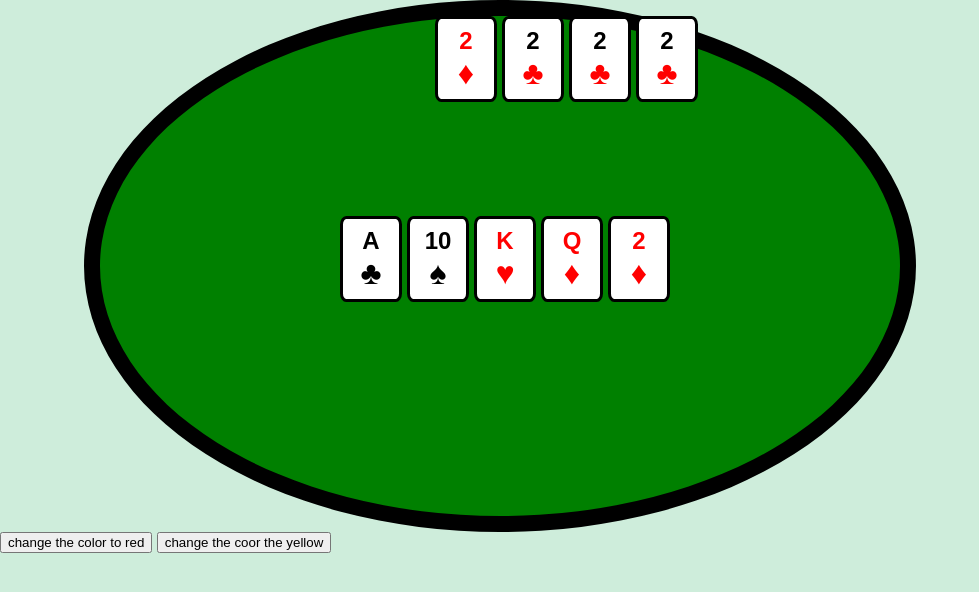
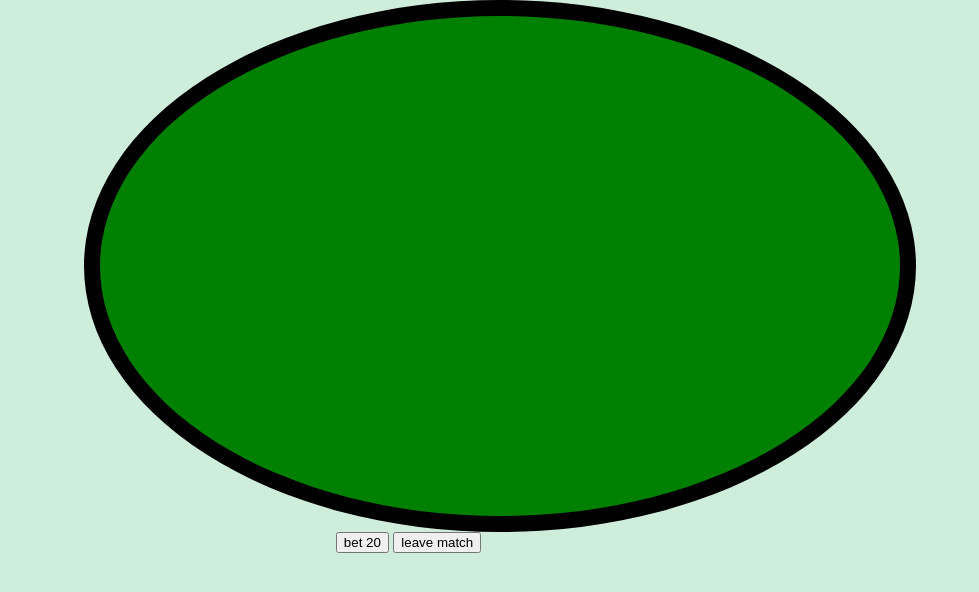
Before and after one commit to N3ddy/progetto_2023, a Flask app: page /game_page/ in a window 1280 px wide. Shown: the top 592 px of the page, without its empty margins (0-979 px from the left). Run offline with Flask 3, Linux system fonts and the light colour scheme; a user stored in the database is signed in; some libraries are stand-ins or nearby versions.

Commit message:
sistemate carte su tavolo

```diff
--- a/flaskr/Deck.py
+++ b/flaskr/Deck.py
@@ -1,3 +1,5 @@
+import random
+
 class Deck:
     def __init__(self):
         cards = list()
@@ -9,7 +11,7 @@ class Deck:
         # mescolare le carte
         random.shuffle(self.cards)
 
-    def pick_cards(self, n_cards = 2):
+    def pick_cards(self, n_cards = 5):
         picked_cards = list()
         for index in range(n_cards):
             picked_cards.append(self.cards.pop(0))
--- a/flaskr/routes.py
+++ b/flaskr/routes.py
@@ -5,10 +5,11 @@ from flaskr import db, bcrypt
 from flaskr import app, socketio
 from flask_login import login_user, logout_user, current_user, login_required
 from flask_socketio import join_room, send, rooms, leave_room
-
+from flaskr.pokerGame import PokerGame
 
 active_rooms = {}
-
+active_players = {}
+poker_games = {}
 
 # controllo dell evento nel socket
 @socketio.on('change_color')
@@ -35,6 +36,10 @@ def on_join(data):
 
     join_room(room)
 
+    user_room = current_user.username
+    active_players[current_user.username] = current_user.username
+    join_room(user_room)
+
     send(username + ' has entered the room: ' + room, to=room)
     socketio.emit("load_avaiable_rooms", active_rooms, broadcast=True)
     socketio.emit("send_current_room", room, to=room)
@@ -47,6 +52,11 @@ def on_enter_existing_room(data):
     for room_name in rooms():
         leave_room(room_name)
     join_room(room)
+
+    user_room = current_user.username
+    active_players[current_user.username] = current_user.username
+    join_room(user_room)
+
     active_rooms[room] += "," + username
     print("entered room " + room, flush=True)
 
@@ -70,6 +80,49 @@ def on_leave_current_room(data):
 @socketio.on("start_game") #start the game for all user in the room
 def on_start_game(data):
     socketio.emit("load_game_page", to=data["room"]) #tell all user in the room to load the new page
+    number_of_players = len(active_rooms[data["room"]].split(",")) - 1
+    poker_games[current_user.username] = PokerGame(number_of_players) #create the poker game for n player
+    poker_games[current_user.username].start_game()
+
+    """curr_room = current_user.username + "_room"
+    players = active_rooms[curr_room].split(",")
+    index = 0
+    print(players, flush=True)
+
+    for single_player in players:
+        if single_player != "":
+            print("\n\n\n", flush=True)
+            print(single_player, flush=True)
+            print(rooms())
+            print("\n\n\n", flush=True)
+            #poker_games[current_user.username].players[index].hand
+            #socketio.emit("show_cards_button",current_user.username,  to=single_player)
+            break"""
+
+
+@socketio.on("give_cards") #give the cards for all users in the room
+def on_give_cards(data):
+
+    curr_room = current_user.username + "_room"
+    players = active_rooms[curr_room].split(",")
+    index = 0
+
+    socketio.emit("show_table_cards", poker_games[current_user.username].table_cards, to=curr_room)
+
+    for single_player in players:
+        if single_player != "":
+            print(single_player, flush=True)
+            print(rooms())
+            print("\n\n\n", flush=True)
+            print(poker_games[current_user.username].players[index].hand, flush=True)
+            socketio.emit("show_cards",  poker_games[current_user.username].players[index].hand, to=single_player)
+
+            if index == 0: # give the turn to the first player
+                socketio.emit("give_turn",  [True, 100], to=single_player)
+            else:
+                socketio.emit("give_turn",  [False, 100], to=single_player)
+            index += 1
+
 
 
 # route per la home page e la pagina "About"
--- a/flaskr/static/main.js
+++ b/flaskr/static/main.js
@@ -3,6 +3,7 @@ $(document).ready(function(){
 
     $("#exit_room").hide();
     $("#start_game").hide();
+    $("give_cards").hide();
     /**
      * function create when the user open the game page
      * It creates the socket for the communication
@@ -21,7 +22,9 @@ $(document).ready(function(){
         if(msg == "red"){
             console.log("test_red")
             $("#containGame").css("background-color", "red")
+
         }else if(msg == "yellow"){
+            console.log("test_yellow")
             $("#containGame").css("background-color", "yellow")
         }
     });
@@ -74,16 +77,91 @@ $(document).ready(function(){
      * when the first player start the game every user will generate the new page
      */
     socket.on("load_game_page", function(data) {
-        $("body").load("/game_page/");
+        $("body").load("/game_page/", function(){
+            socket.emit("give_cards", data);   //emit the request to get the cards
+        });
     });
 
-    $('#start').click(function(){
+    /**
+     * when the card are getted i show them in the browser
+     */
+    socket.on("show_cards", function(data) {
+        data[0].forEach(elem => {
+            var symbol = "&clubs;"
+            console.log(elem[elem.length - 1])
+            switch(elem[elem.length - 1]){
+                case "C":
+                    symbol = "&clubs;"
+                    break
+                case "H":
+                    symbol = "&hearts;"
+                    break
+                case "S":
+                    symbol = "&spades;"
+                    break
+                case "D":
+                    symbol = "&diams;"
+                    break
+                default:
+                    symbol = "&hearts;"
+                    break
+            }
+            number = elem.substring(0, elem.length-1)
+            $("#player_hand").append("<div class='card-small'><p class='card-text black'>"+ number +"</p><p class='card-img black'>"+ symbol +"</p></div>")
+        });
+    });
+
+
+    /**
+     * when the table card are getted i show them in the browser
+     */
+    socket.on("show_table_cards", function(data) {
+        console.log(data)
+        data.forEach(elem => {
+            var symbol = "&clubs;"
+            console.log(elem[elem.length - 1])
+            switch(elem[elem.length - 1]){
+                case "C":
+                    symbol = "&clubs;"
+                    break
+                case "H":
+                    symbol = "&hearts;"
+                    break
+                case "S":
+                    symbol = "&spades;"
+                    break
+                case "D":
+                    symbol = "&diams;"
+                    break
+                default:
+                    symbol = "&hearts;"
+                    break
+            }
+            number = elem.substring(0, elem.length-1)
+            $(".board").append("<div class='card-small'><p class='card-text black'>"+ number +"</p><p class='card-img black'>"+ symbol +"</p></div>")
+        });
+    });
+
+
+
+    /**
+     * set the turn for each player
+     */
+    socket.on("give_turn", function(data) {
+        console.log(data);
+        localStorage.setItem("your_turn", data[0]);
+        localStorage.setItem("current_money", data[1]);
+    });
+
+
+
+    /*$('#start').click(function(){
         socket.emit("change_color", {"color":"red", "current_room": localStorage.getItem("current_room")})
     });
 
     $('#finish').click(function(){
         socket.emit("change_color", {"color":"yellow", "current_room": localStorage.getItem("current_room")})
-    });
+    });*/
 
     /**
      * function called when we want to create a new room
@@ -111,6 +189,17 @@ $(document).ready(function(){
     });
 
 
+    $("#bet").click(function() {
+        console.log("bet")
+    });
+
+    $("#leave").click(function() {
+        console.log("bet")
+    });
+
+
+
+
     /*function match_room(){
         socket.emit('join',{"room": "room", "username":"username"});
     };*/
--- a/flaskr/templates/game_page.html
+++ b/flaskr/templates/game_page.html
@@ -65,50 +65,15 @@
 		<div class="main">
 			<div class="table">
 			  <div class="board">
-				<div class="card-small">
-				  <p class="card-text black">A</p>
-				  <p class="card-img black">&clubs;</p>
-				</div>
-				<div class="card-small">
-				  <p class="card-text black">10</p>
-				  <p class="card-img black">&spades;</p>
-				</div>
-				<div class="card-small">
-				  <p class="card-text red">K</p>
-				  <p class="card-img red">&hearts;</p>
-				</div>
-				<div class="card-small">
-				  <p class="card-text red">Q</p>
-				  <p class="card-img red">&diams;</p>
-				</div>
-				<div class="card-small">
-				  <p class="card-text red">2</p>
-				  <p class="card-img red">&diams;</p>
-				</div>
-
 			  </div>
 
-			<div class="player_hand">
-				<div class="card-small">
-					<p class="card-text red">2</p>
-					<p class="card-img red">&diams;</p>
-				  </div>
-				  <div class="card-small">
-					<p class="card-text black">2</p>
-					<p class="card-img red">&clubs;</p>
-				  </div>
-				  <div class="card-small">
-					<p class="card-text black">2</p>
-					<p class="card-img red">&clubs;</p>
-				  </div>
-				  <div class="card-small">
-					<p class="card-text black">2</p>
-					<p class="card-img red">&clubs;</p>
-				  </div>
-				</div>
+			<div id="player_hand">
 			</div>
-			<button type="button" id="start">change the color to red </button>
-			<button type="button" id="finish">change the coor the yellow</button>
+			</div>
+			<button type="button" id="start" style="visibility: hidden;">change the color to red </button>
+			<button type="button" id="finish"style="visibility: hidden;">change the coor the yellow</button>
+			<button type="button" id="bet">bet 20 </button>
+			<button type="button" id="leave">leave match</button>
 		</div>
 
 	</main>
--- a/run.py
+++ b/run.py
@@ -9,7 +9,7 @@ if __name__ == '__main__':
     # Creazione delle tabelle
     with app.app_context():
         db.create_all()
-    socketio.run(app, port=5000, host='192.168.1.129')
+    socketio.run(app, port=5000, host='192.168.231.154')
 
     """_summary_
         TODO
```
Also changed, not shown: flaskr/Player.py (+19 -34 lines), flaskr/pokerGame.py (+19 -12 lines), instance/mydb.db.
